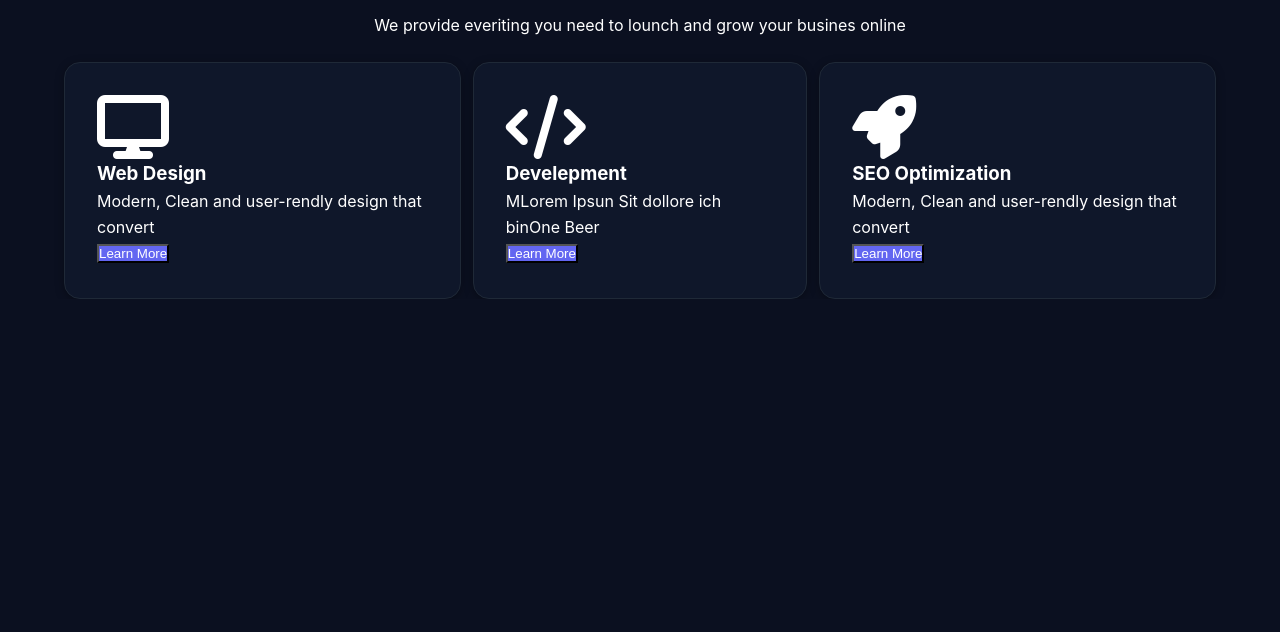
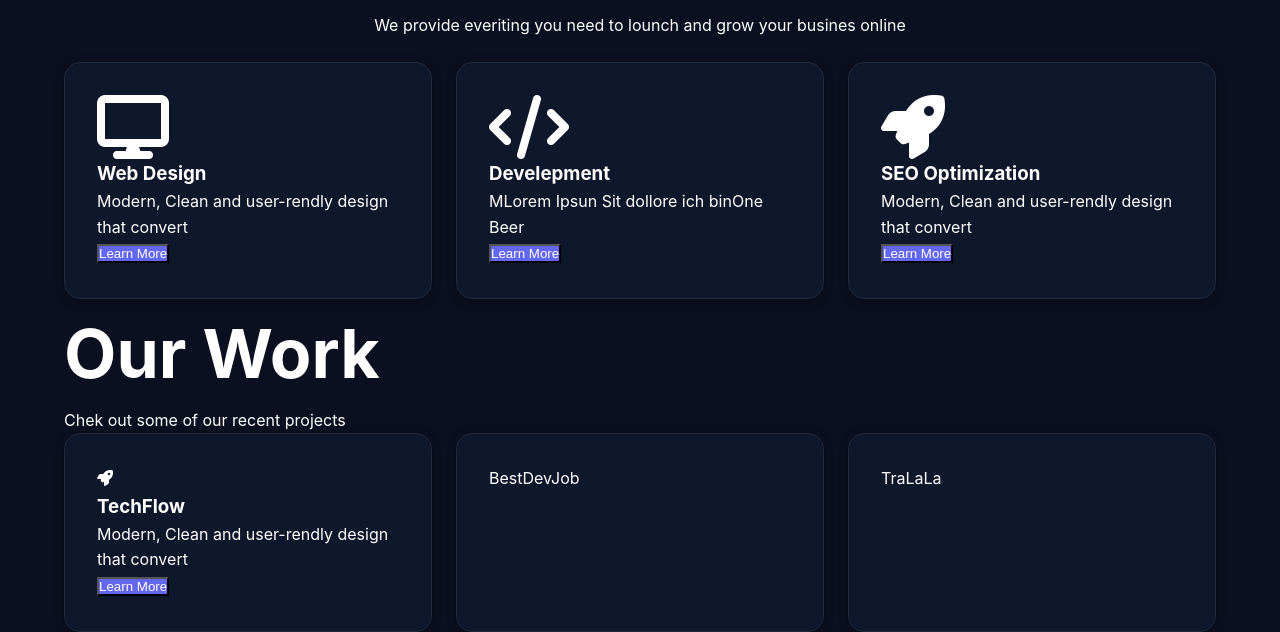
Before and after one commit to PavelAbadon/Nebula-studio, a plain HTML site: page css-version/index.html in a window 1280 px wide. Shown: the part 789-1421 px from the top of the page. Before the commit the page ends 1088 px from the top, so only its background shows below. Drawn offline with Linux system fonts and the light colour scheme.

Commit message:
add our work section whit GRID

```diff
--- a/css-version/assets/css/components.css
+++ b/css-version/assets/css/components.css
@@ -48,6 +48,6 @@
 }
 
 .card:hover {
-  transform: translateY(-5px);
+  transform: translateY(-15px);
   box-shadow: var(--shadow-md);
 }
--- a/css-version/assets/css/pages.css
+++ b/css-version/assets/css/pages.css
@@ -71,7 +71,11 @@
 
 .service-card{
     display: flex;
-    gap: var(--space-3);
+    gap: var(--space-5);
+}
+
+.service-card .card {
+    flex: 1;
 }
 
 .big-icon{
--- a/css-version/index.html
+++ b/css-version/index.html
@@ -72,6 +72,23 @@
                 </div>
             </section>
 
+            <section class="our-work">
+                <div class="our-work-heading">
+                    <h2 class="h1">Our Work</h2>
+                    <p>Chek out some of our recent projects</p>
+                </div>
+                <div class="work-card grid-3">
+                    <div class="card">
+                        <i class="fa-solid fa-rocket"></i>
+                        <h3 class="h3">TechFlow</h3>
+                        <p class="card-paragraph">Modern, Clean and user-rendly design that convert</p>
+                        <button class="btn-primary" >Learn More</button>
+                    </div>
+                    <div class="card">BestDevJob</div>
+                    <div class="card">TraLaLa</div>
+                </div>
+            </section>
+
         </div>
 
     </main>
```
